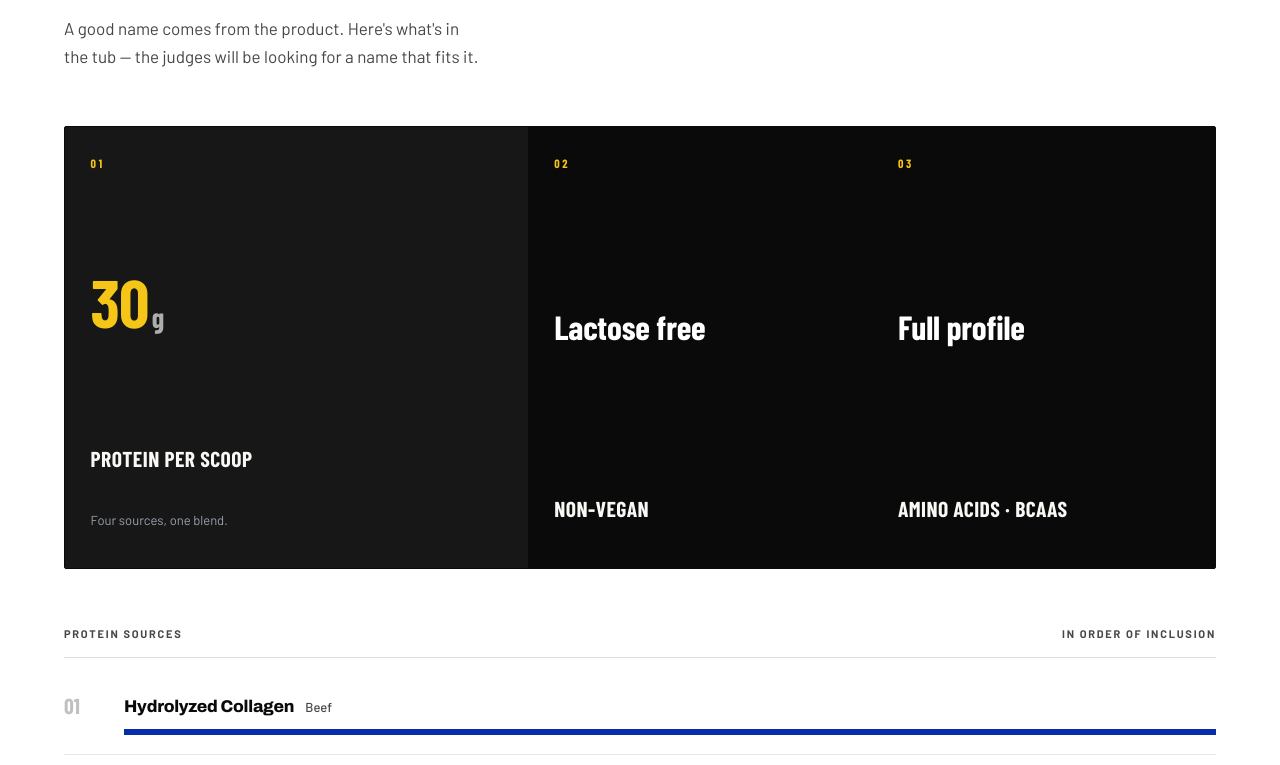
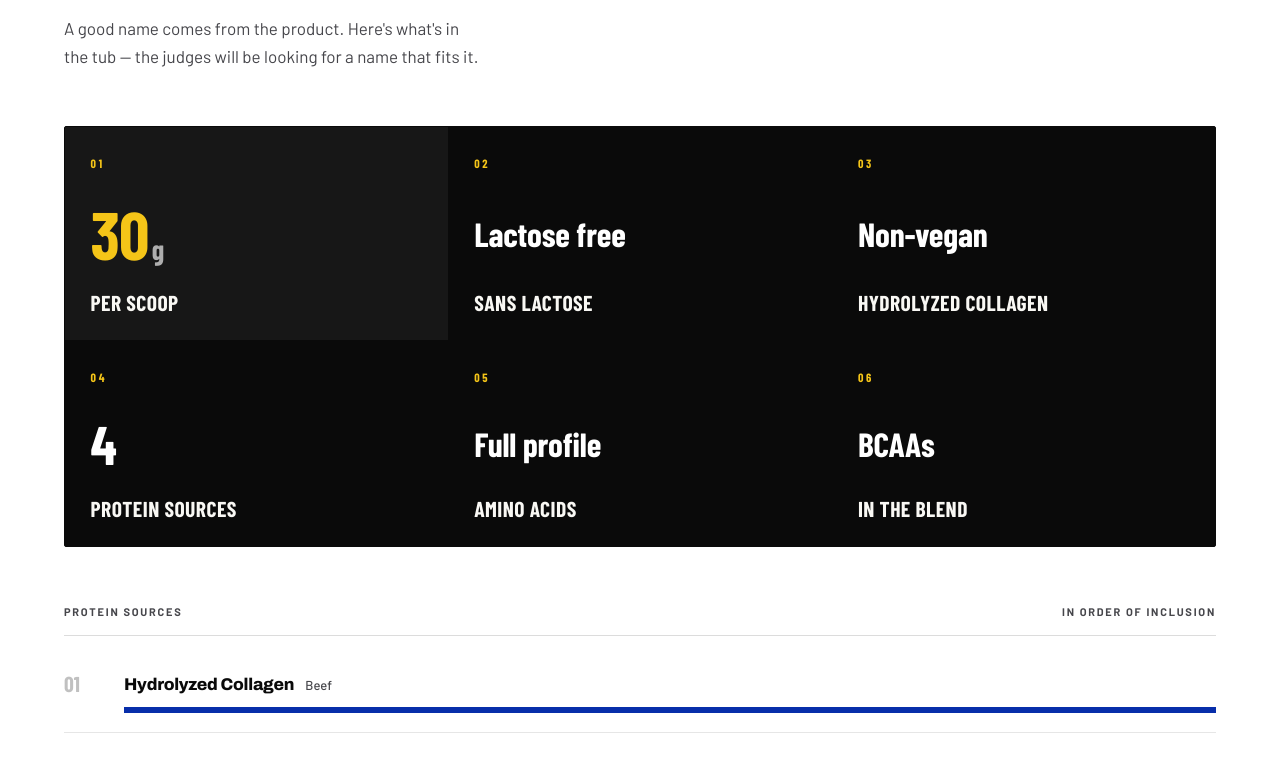
Before and after one commit to EdgarPateno/MAGNUM-CONTEST, a website: page index.html in a window 1280 px wide. Shown: the part 1873-2638 px from the top of the page. Drawn offline with nearby package versions, Linux system fonts and the light colour scheme; a web font is replaced by a local one.

Commit message:
contest: one-line the hero CTAs, expand the formula strip to six facts
- The three hero buttons now share one row. They run tighter than the site
  default (fluid padding, 13->11px label) because the hero's grid column is
  only ~612px at 1440, and the hero stacks at 1080px instead of 940px so the
  row never has to survive a column narrower than ~528px.
- The spec strip is a 3x2 grid of the six facts from Edgar's table: 30g per
  scoop, lactose free, non-vegan, 4 protein sources, full profile, BCAAs.
  Two of the six are numerals, so the count-up now runs on 30 and 4.
- Cell height is an explicit min-height. The old cells inherited 1em paragraph
  margins top and bottom, which ran them to ~390px; at two rows that read as a
  void rather than as breathing room.

Co-Authored-By: Claude Opus 5 <noreply@anthropic.com>
Claude-Session: https://claude.ai/code/session_017fjYULaDhJsTBYtvcE1Lsc

```diff
--- a/index.html
+++ b/index.html
@@ -318,7 +318,7 @@ textarea:focus-visible,select:focus-visible,summary:focus-visible{
   gap:clamp(2rem,5vw,4.5rem);
   align-items:center;
 }
-@media(max-width:940px){
+@media(max-width:1080px){
   .hero__grid{grid-template-columns:1fr;gap:3rem}
 }
 
@@ -335,7 +335,17 @@ textarea:focus-visible,select:focus-visible,summary:focus-visible{
   font-style:normal;
   color:var(--blue-lift);
 }
-.hero__cta{display:flex;flex-wrap:wrap;gap:0.85rem;margin-top:2.4rem}
+.hero__cta{display:flex;flex-wrap:wrap;gap:0.7rem;margin-top:2.4rem}
+/* Three CTAs have to sit on one line inside the hero's grid column, which is
+   only ~1.15fr of the wrap. The set runs tighter than the site default and
+   keeps shrinking with the viewport so the row survives down to the point the
+   hero stacks (1080px), where the CTAs get the full width back. */
+.hero__cta .btn{
+  gap:clamp(0.4rem,0.55vw,0.6rem);
+  padding:1rem clamp(0.5rem,0.9vw,0.85rem) 1rem clamp(0.65rem,1.1vw,1.15rem);
+  font-size:clamp(0.6875rem,0.78vw,0.8125rem);
+  letter-spacing:0.07em;
+}
 
 /* No-purchase-necessary — required on the page itself, not buried in rules */
 .npn{
@@ -600,23 +610,25 @@ textarea:focus-visible,select:focus-visible,summary:focus-visible{
    -------------------------------------------------------------------------- */
 /* Dark card on the cream page: the spec strip is the one place in the formula
    section that should stop the eye, and it echoes the prize band further down.
-   Asymmetric on purpose — 30g is the headline number, the other two support it. */
+   Six facts on an even 3x2 — the raised first cell carries the headline number
+   rather than a wider column doing it. */
 .spec{
-  display:grid;grid-template-columns:1.35fr 1fr 1fr;
+  display:grid;grid-template-columns:repeat(3,minmax(0,1fr));
   gap:1px;background:rgba(255,255,255,0.12);
   border:1px solid var(--ink);background-color:var(--ink);
   margin-top:clamp(2.5rem,5vw,3.5rem);
   border-radius:2px;overflow:hidden;
 }
-@media(max-width:820px){.spec{grid-template-columns:1fr 1fr}
-  .spec__i--lead{grid-column:1 / -1}}
-@media(max-width:520px){.spec{grid-template-columns:1fr}
-  .spec__i--lead{grid-column:auto}}
+@media(max-width:820px){.spec{grid-template-columns:repeat(2,minmax(0,1fr))}}
+@media(max-width:520px){.spec{grid-template-columns:1fr}}
 /* Flex column + margin-top:auto on the label bottom-aligns every label
    across the row, so differing key sizes don't stagger them. */
 .spec__i{
   position:relative;background:var(--ink);color:var(--cream);
   padding:1.7rem 1.6rem 1.6rem;
+  /* Two rows now, so the breathing room is an explicit min-height instead of
+     the inherited paragraph margins that used to run the cell to ~390px. */
+  min-height:clamp(10.5rem,16vw,14rem);
   display:flex;flex-direction:column;justify-content:space-between;gap:0.6rem;
   transition:background-color .25s ease;
 }
@@ -630,6 +642,7 @@ textarea:focus-visible,select:focus-visible,summary:focus-visible{
    than bottom-align: auto margins gave different results per cell because the lead
    has a note the others don't, which read as accidental voids. */
 .spec__k{
+  margin:0;
   font-family:var(--label);font-weight:900;
   font-size:clamp(2.4rem,5vw,3.4rem);line-height:1;letter-spacing:-0.015em;
   color:var(--paper);
@@ -640,14 +653,10 @@ textarea:focus-visible,select:focus-visible,summary:focus-visible{
 /* Labels carry the message here, so they're sized to hold their own against
    the numeral rather than sitting under it as fine print. */
 .spec__v{
-  padding-top:0.85rem;
+  margin:0;padding-top:0.85rem;
   font-family:var(--label);font-weight:900;
   font-size:clamp(1.05rem,1.9vw,1.35rem);line-height:1.1;
   letter-spacing:0.02em;text-transform:uppercase;color:var(--cream);
-}
-.spec__note{
-  margin-top:0.55rem;font-size:0.8125rem;line-height:1.45;
-  color:var(--n-500);
 }
 /* A gold rule wipes across the top of a hovered cell. transform-origin left so it
    reads as a sweep, not a grow-from-centre. */
@@ -1166,18 +1175,34 @@ textarea:focus-visible,select:focus-visible,summary:focus-visible{
         <p class="spec__k">
           <span class="spec__count" data-count-to="30">30</span><small>g</small>
         </p>
-        <p class="spec__v">Protein per scoop</p>
-        <p class="spec__note">Four sources, one blend.</p>
+        <p class="spec__v">Per scoop</p>
       </div>
       <div class="spec__i" data-motion-item>
         <span class="spec__ix" aria-hidden="true">02</span>
         <p class="spec__k spec__k--text">Lactose free</p>
-        <p class="spec__v">Non-vegan</p>
+        <p class="spec__v">Sans lactose</p>
       </div>
       <div class="spec__i" data-motion-item>
         <span class="spec__ix" aria-hidden="true">03</span>
+        <p class="spec__k spec__k--text">Non-vegan</p>
+        <p class="spec__v">Hydrolyzed collagen</p>
+      </div>
+      <div class="spec__i" data-motion-item>
+        <span class="spec__ix" aria-hidden="true">04</span>
+        <p class="spec__k">
+          <span class="spec__count" data-count-to="4">4</span>
+        </p>
+        <p class="spec__v">Protein sources</p>
+      </div>
+      <div class="spec__i" data-motion-item>
+        <span class="spec__ix" aria-hidden="true">05</span>
         <p class="spec__k spec__k--text">Full profile</p>
-        <p class="spec__v">Amino acids &#183; BCAAs</p>
+        <p class="spec__v">Amino acids</p>
+      </div>
+      <div class="spec__i" data-motion-item>
+        <span class="spec__ix" aria-hidden="true">06</span>
+        <p class="spec__k spec__k--text">BCAAs</p>
+        <p class="spec__v">In the blend</p>
       </div>
     </div>
 
```
